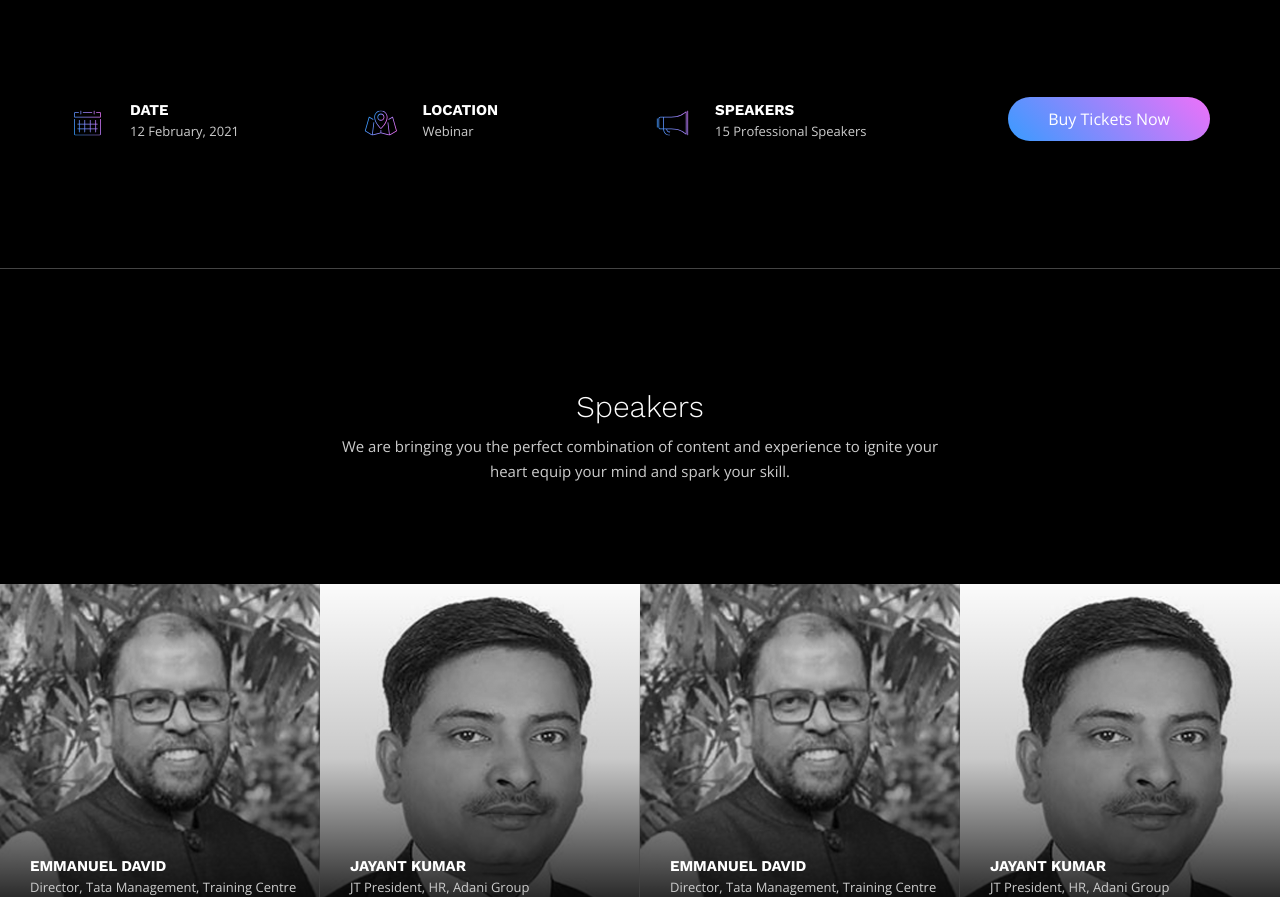
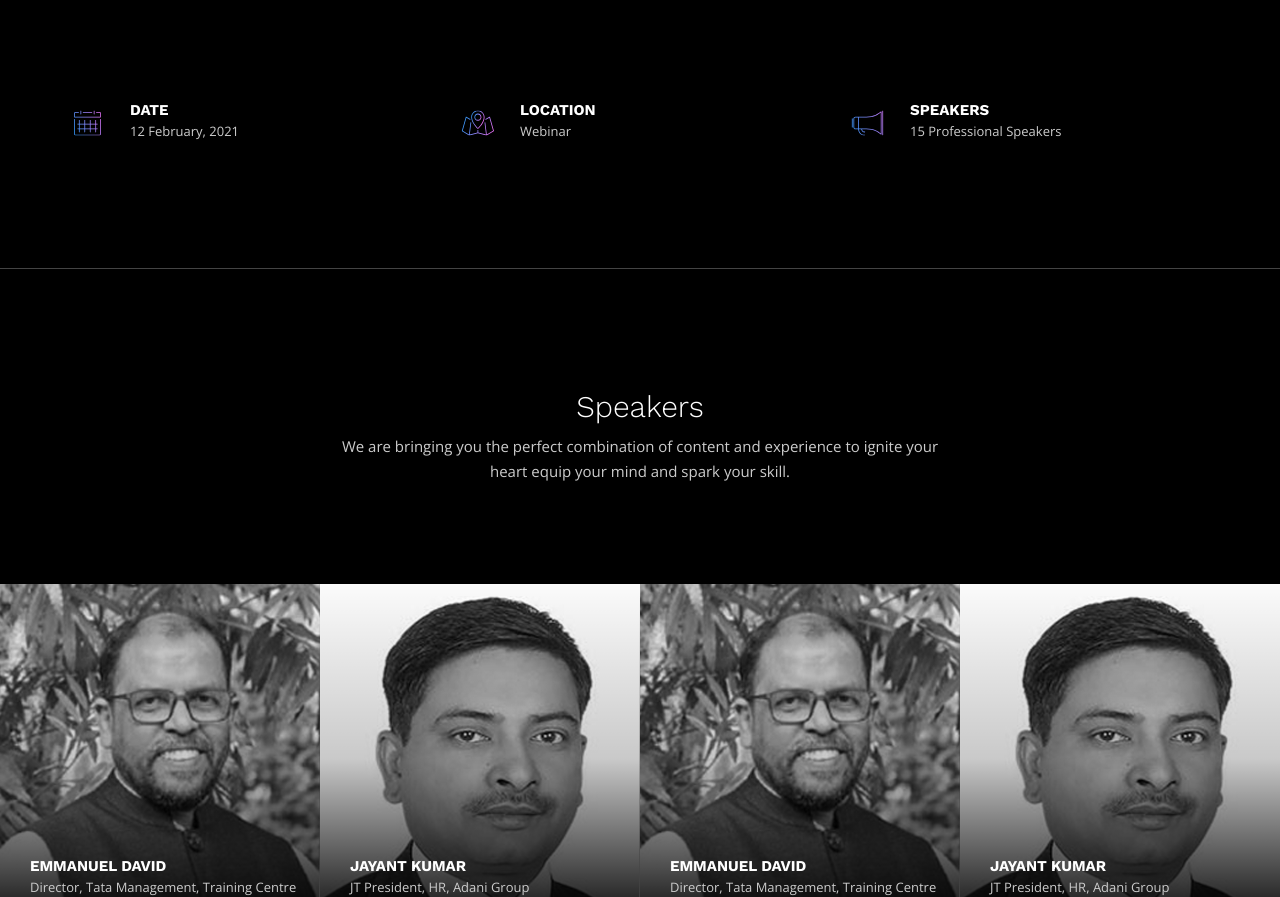
Before and after one commit to deepakarun08/hrdebate, a plain HTML site: page index.html in a window 1280 px wide. Shown: the part 1293-2190 px from the top of the page. Drawn offline with nearby package versions, Linux system fonts and the light colour scheme; some packages are replaced by stand-ins of ours; a web font is replaced by a local one.

Commit message:
Add files via upload
removed buy tickets

```diff
--- a/index.html
+++ b/index.html
@@ -122,7 +122,7 @@
             <div class="container">
                <!--Row-->
                <div class="row">
-                  <div class="col-md-3 col-sm-3">
+                  <div class="col-md-4 col-sm-4">
                      <div class="block-info-1">
                         <svg version="1.1" id="Layer_1" xmlns="http://www.w3.org/2000/svg" xmlns:xlink="http://www.w3.org/1999/xlink" x="0px" y="0px"
                            width="35px" height="25px" viewBox="0 0 42 32" enable-background="new 0 0 42 32" xml:space="preserve">
@@ -176,7 +176,7 @@
                         </p>
                      </div>
                   </div>
-                  <div class="col-md-3 col-sm-3">
+                  <div class="col-md-4 col-sm-4">
                      <div class="block-info-1">
                         <svg version="1.1" id="Layer_7" xmlns="http://www.w3.org/2000/svg" xmlns:xlink="http://www.w3.org/1999/xlink" x="0px" y="0px"
                            width="35px" height="25px" viewBox="0 0 42 32" enable-background="new 0 0 42 32" xml:space="preserve">
@@ -214,7 +214,7 @@
                         </p>
                      </div>
                   </div>
-                  <div class="col-md-3 col-sm-3">
+                  <div class="col-md-4 col-sm-4">
                      <div class="block-info-1">
                         <svg version="1.1" id="Layer_10" xmlns="http://www.w3.org/2000/svg" xmlns:xlink="http://www.w3.org/1999/xlink" x="0px" y="0px"
                            width="35px" height="25px" viewBox="0 0 42 32" enable-background="new 0 0 42 32" xml:space="preserve">
@@ -251,11 +251,7 @@
                         </p>
                      </div>
                   </div>
-                  <div class="col-md-3 col-sm-3 text-right">
-                     <div class="block-info-1">
-                        <a href="#tickets" class="scroll but">Buy Tickets Now</a>
-                     </div>
-                  </div>
+
                </div>
                <!--End row-->
             </div>
```
